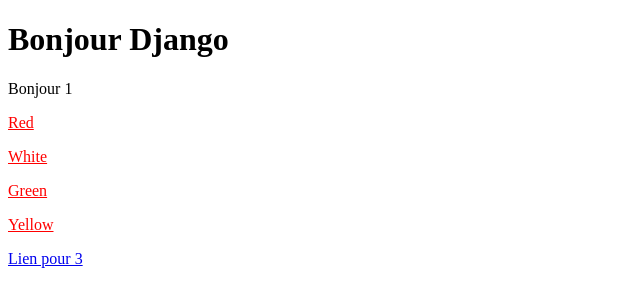
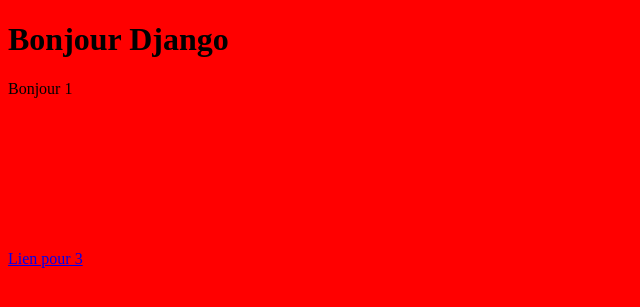
Before and after one commit to Dev-AKWANINE-Didier/Django-Fongolab, a Django app: page /home/1/ in a window 1280 px wide. Shown: the top 307 px of the page, without its empty margins (0-640 px from the left). Run offline with Django 5.2, Linux system fonts and the light colour scheme.

Commit message:
Fichiers statiques seance 1

```diff
--- /dev/null
+++ b/app1/static/style.css
@@ -0,0 +1,3 @@
+body {
+    background-color: red;
+}
--- /dev/null
+++ b/js/script.js
@@ -0,0 +1,4 @@
+
+
+
+console.log("Helle world!")
--- /dev/null
+++ b/static/css/style.css
@@ -0,0 +1,5 @@
+
+
+body{
+    background-color: blue;
+}
--- a/templates/app1/index.html
+++ b/templates/app1/index.html
@@ -1,9 +1,13 @@
+{% load static %}
+
 <!DOCTYPE html>
 <html lang="en">
 <head>
     <meta charset="UTF-8">
     <meta name="viewport" content="width=device-width, initial-scale=1.0">
     <title>Django</title>
+
+    <link rel="stylesheet" href="{% static "style.css" %}">
 </head>
 <body>
 
@@ -19,5 +23,8 @@
     <a href="{% url 'home' 5 %}">Lien pour 3</a>
 
 
+    <script src="{% static "script.js" %}"></script>
+
+
 </body>
 </html>
```
Also changed, not shown: mysite/settings.py (+8 -0 lines).
